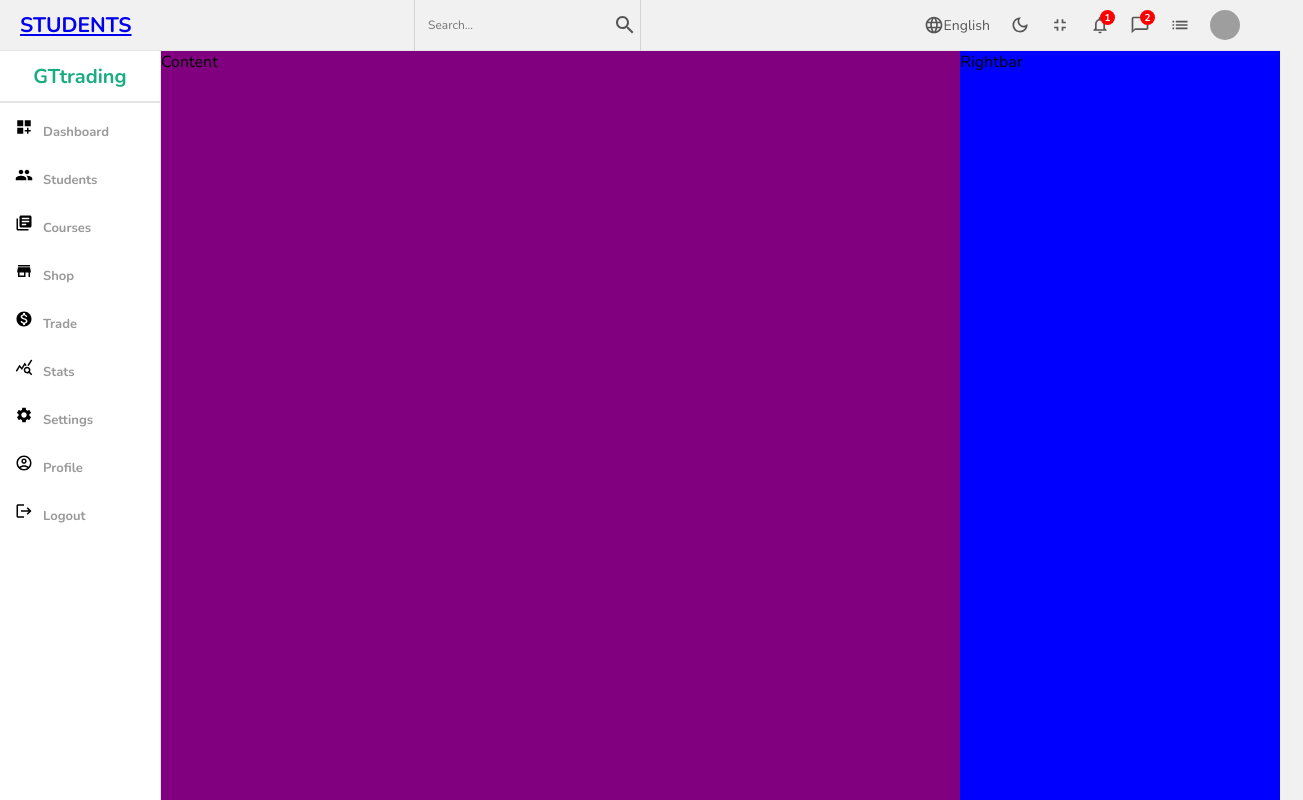
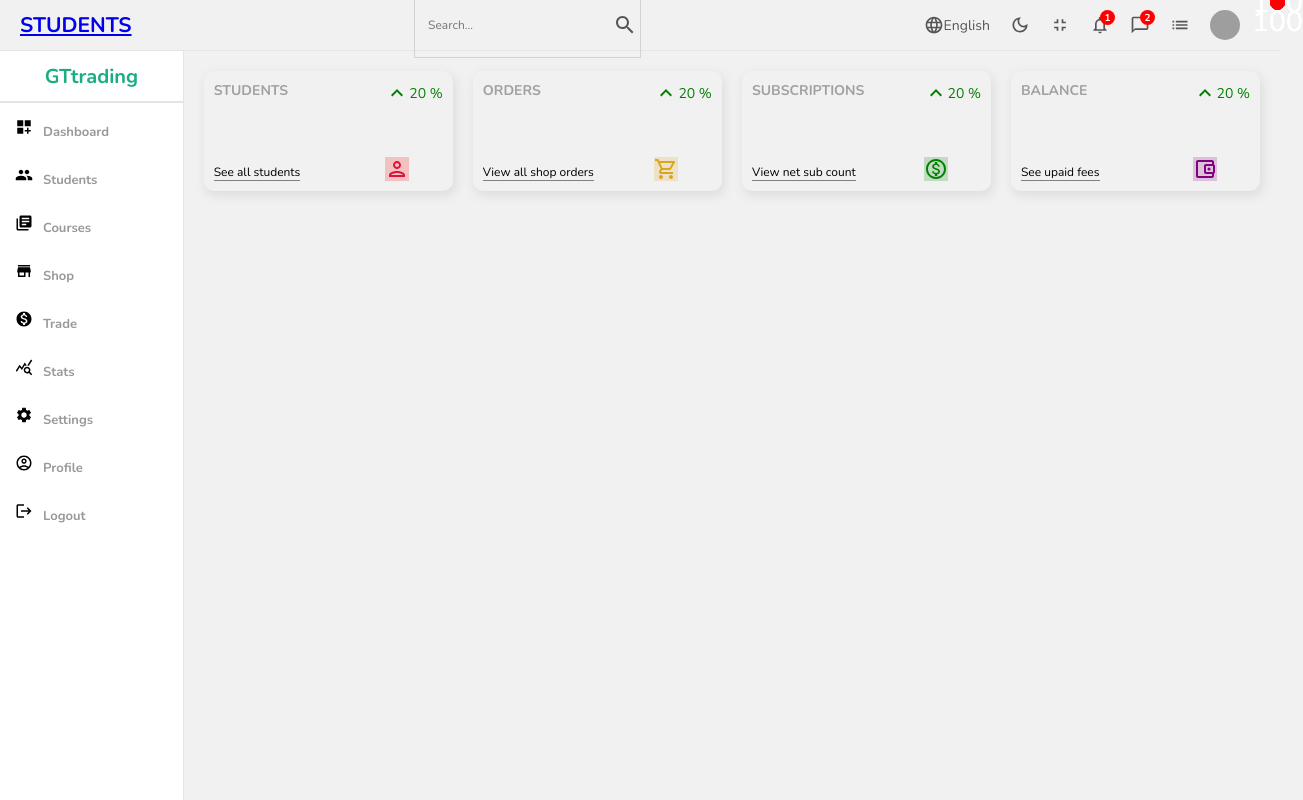
Before and after one commit to gulammoha/med-frontend, a React (Create React App) app: page /Dashboard in a window 1280 px wide. Shown: the top 800 px of the page, 1303 px wide, since content can reach past the window. Built offline with nearby package versions, Linux system fonts and the light colour scheme; grey boxes are pictures that could not be loaded.

Commit message:
solved and added widgets

```diff
--- a/src/App.css
+++ b/src/App.css
@@ -147,8 +147,30 @@
 
 /* content and feed styling */
 .layout-container > .content{
-    background-color: purple;
-    flex: 5;
+    flex: 6;
+
+}
+.layout-container>.content  > .widgets, .charts {
+    display: flex;
+    padding: 20px;
+    gap: 20px;
+}
+
+.layout-container > .content >.charts {
+    padding: 5px 20px;
+}
+
+.layout-container>.content > .listContainer {
+    -webkit-box-shadow: 2px 4px 10px 1px rgba(0, 0, 0, 0.47);
+    box-shadow: 2px 4px 10px 1px rgba(201, 201, 201, 0.47);
+    padding: 20px;
+    margin: 20px;
+}
+
+.layout-container>.content>.listContainer > .listTitle {
+    font-weight: 500;
+    color: gray;
+    margin-bottom: 15px;
 }
 
 
--- a/src/App.js
+++ b/src/App.js
@@ -13,6 +13,7 @@ function App(){
     <Router>
         <div className="App">
           <Navbar/>
+          <Dashboard/>
         <Routes>
           <Route exact path ="/"element={<Home/>}/>
           <Route path ="/Login"  element={<Login/>}/>
--- a/src/Components.js/Content.js
+++ b/src/Components.js/Content.js
@@ -1,5 +1,14 @@
+import Widget from "../widgets/widgets";
+
 export default function Content() {
   return (
-    <div className="content">Content</div>
+    <div className="content">
+        <div className="widgets">
+            <Widget type="students"/>
+            <Widget type="orders"/>
+            <Widget type="subscriptions"/>
+            <Widget type="balance"/>
+        </div>
+    </div>
   )
 }
--- a/src/Components.js/dashboard.js
+++ b/src/Components.js/dashboard.js
@@ -1,5 +1,4 @@
 import Content from "./Content";
-import Rightbar from "./Rightbar";
 import Sidebar from "./Sidebar";
 
 const Dashboard=()=>{
@@ -8,7 +7,6 @@ return(
         <div className="layout-container">
             <Sidebar/>
             <Content/>
-            <Rightbar/>
         </div>
     </>
 
--- a/src/widgets/widgets.js
+++ b/src/widgets/widgets.js
@@ -12,11 +12,11 @@ const Widget = ({ type }) => {
   const diff = 20;
 
   switch (type) {
-    case "user":
+    case "students":
       data = {
-        title: "USERS",
+        title: "STUDENTS",
         isMoney: false,
-        link: "See all users",
+        link: "See all students",
         icon: (
           <PersonOutlinedIcon
             className="icon"
@@ -28,11 +28,11 @@ const Widget = ({ type }) => {
         ),
       };
       break;
-    case "order":
+    case "orders":
       data = {
         title: "ORDERS",
         isMoney: false,
-        link: "View all orders",
+        link: "View all shop orders",
         icon: (
           <ShoppingCartOutlinedIcon
             className="icon"
@@ -44,11 +44,11 @@ const Widget = ({ type }) => {
         ),
       };
       break;
-    case "earning":
+    case "subscriptions":
       data = {
-        title: "EARNINGS",
+        title: "SUBSCRIPTIONS",
         isMoney: true,
-        link: "View net earnings",
+        link: "View net sub count",
         icon: (
           <MonetizationOnOutlinedIcon
             className="icon"
@@ -61,7 +61,7 @@ const Widget = ({ type }) => {
       data = {
         title: "BALANCE",
         isMoney: true,
-        link: "See details",
+        link: "See upaid fees",
         icon: (
           <AccountBalanceWalletOutlinedIcon
             className="icon"
```
Also changed, not shown: src/widgets/trade.js (+36 -36 lines).
